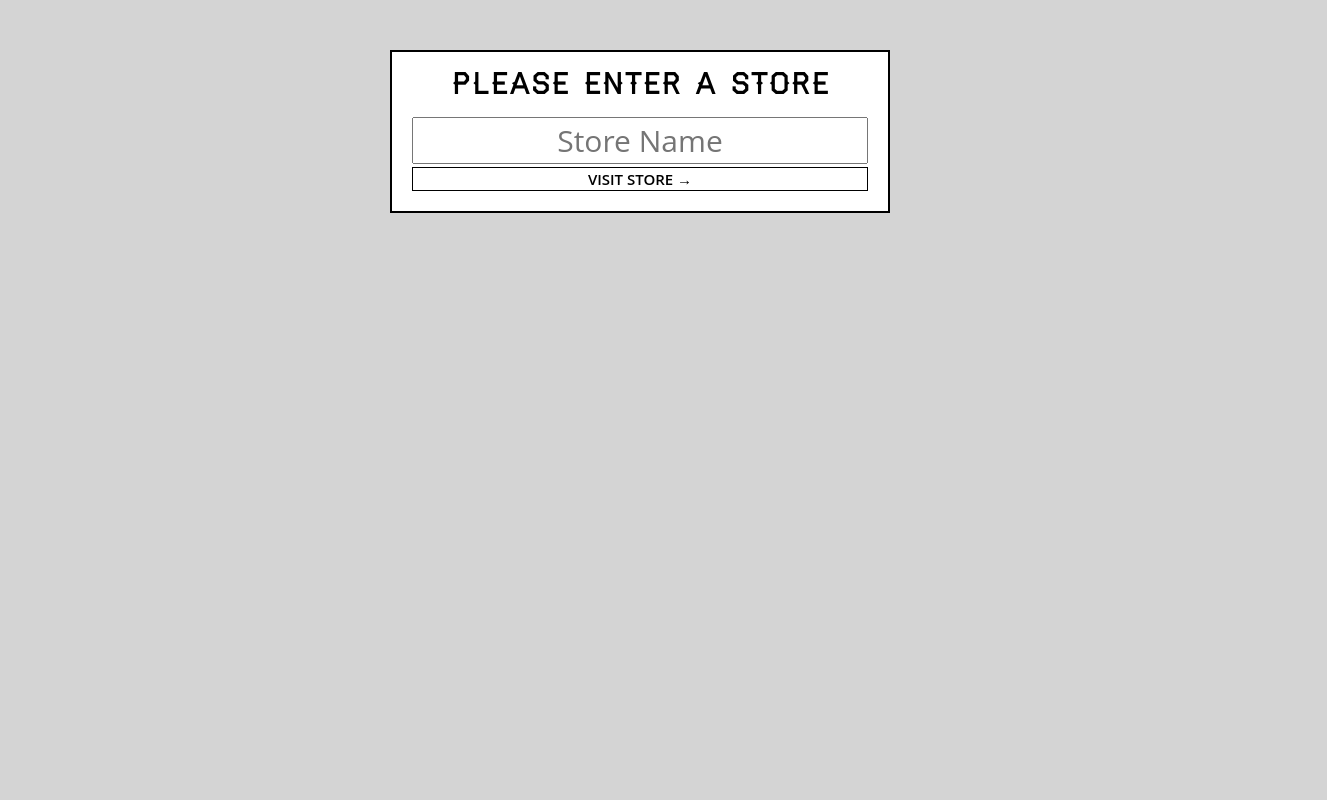
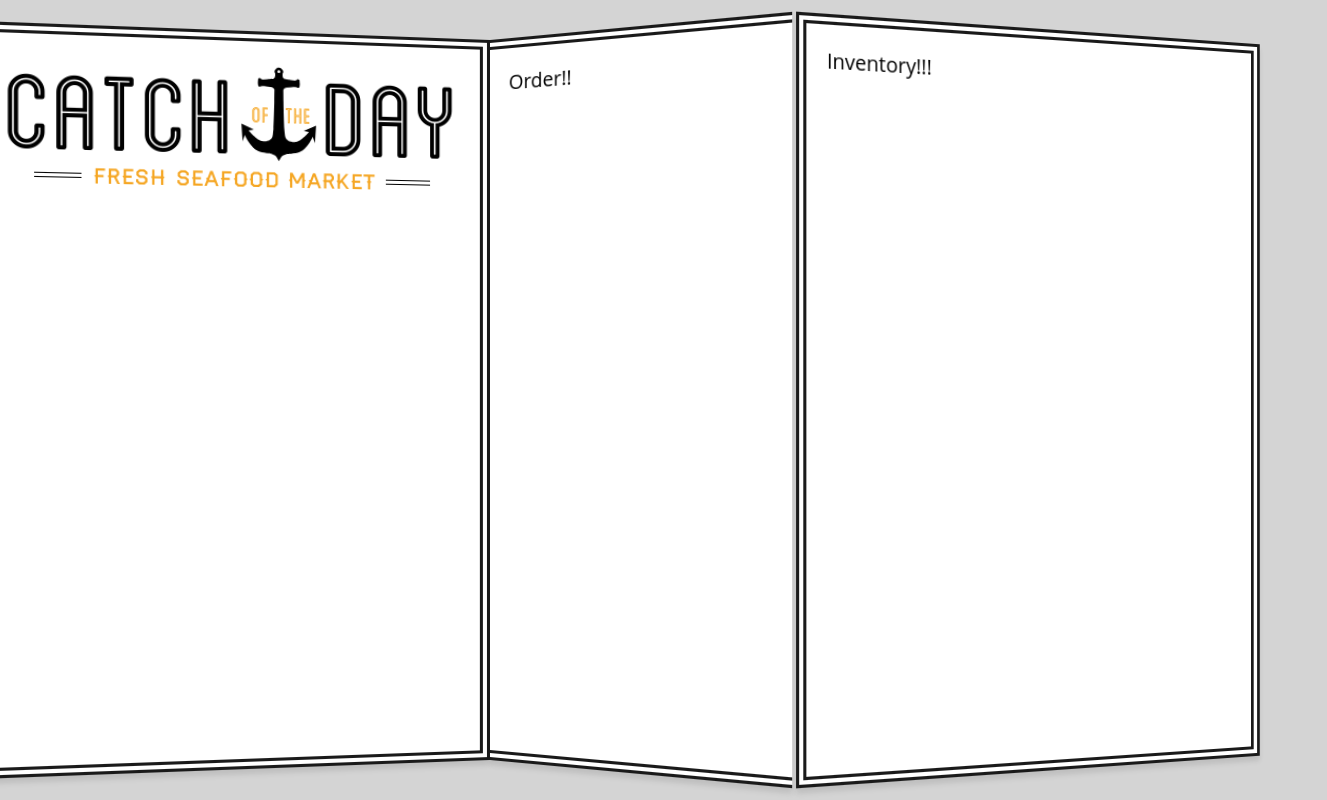
Before and after one commit to mamunur121/catch-of-the-day, a React (Create React App) app: page / in a window 1280 px wide. Shown: the whole page, 1327 px wide, since content can reach past the window. Built offline with nearby package versions, Linux system fonts and the light colour scheme.

Commit message:
passing dynamic with data props

```diff
--- a/src/App.js
+++ b/src/App.js
@@ -1,12 +1,18 @@
 import React from 'react';
 import './App.css';
-import StorePicker from "./components/StorePicker";
+import Header from "./components/Header";
+import Order from "./components/Order";
+import Inventory from "./components/Inventory";
 
 class App extends React.Component {
   render() {
     return (
-        <div>
-          <StorePicker />
+        <div className='catch-of-the-day'>
+          <div className='menu'>
+            <Header tagline='FRESH SEAFOOD MARKET'/>
+          </div>
+          <Order />
+          <Inventory />
         </div>
     );
   }
--- /dev/null
+++ b/src/components/Header.jsx
@@ -0,0 +1,25 @@
+import React from "react";
+
+class Header extends React.Component {
+  render() {
+    const {tagline} = this.props;
+    return (
+        <header className="top">
+          <h1>
+            Catch
+            <span className="ofThe">
+        <span className="of">Of</span>
+        <span className="the">The</span>
+      </span>
+            Day
+          </h1>
+          <h3 className="tagline">
+            <span>{tagline}</span>
+          </h3>
+        </header>
+    )
+  }
+
+}
+
+export default Header;
--- /dev/null
+++ b/src/components/Inventory.jsx
@@ -0,0 +1,14 @@
+import React from "react";
+
+class Inventory extends React.Component {
+  render() {
+    return (
+        <div>
+          Inventory!!!
+        </div>
+    )
+  }
+
+}
+
+export default Inventory;
--- /dev/null
+++ b/src/components/Order.jsx
@@ -0,0 +1,14 @@
+import React from "react";
+
+class Order extends React.Component {
+  render() {
+    return (
+        <div>
+          Order!!
+        </div>
+    )
+  }
+
+}
+
+export default Order;
```
